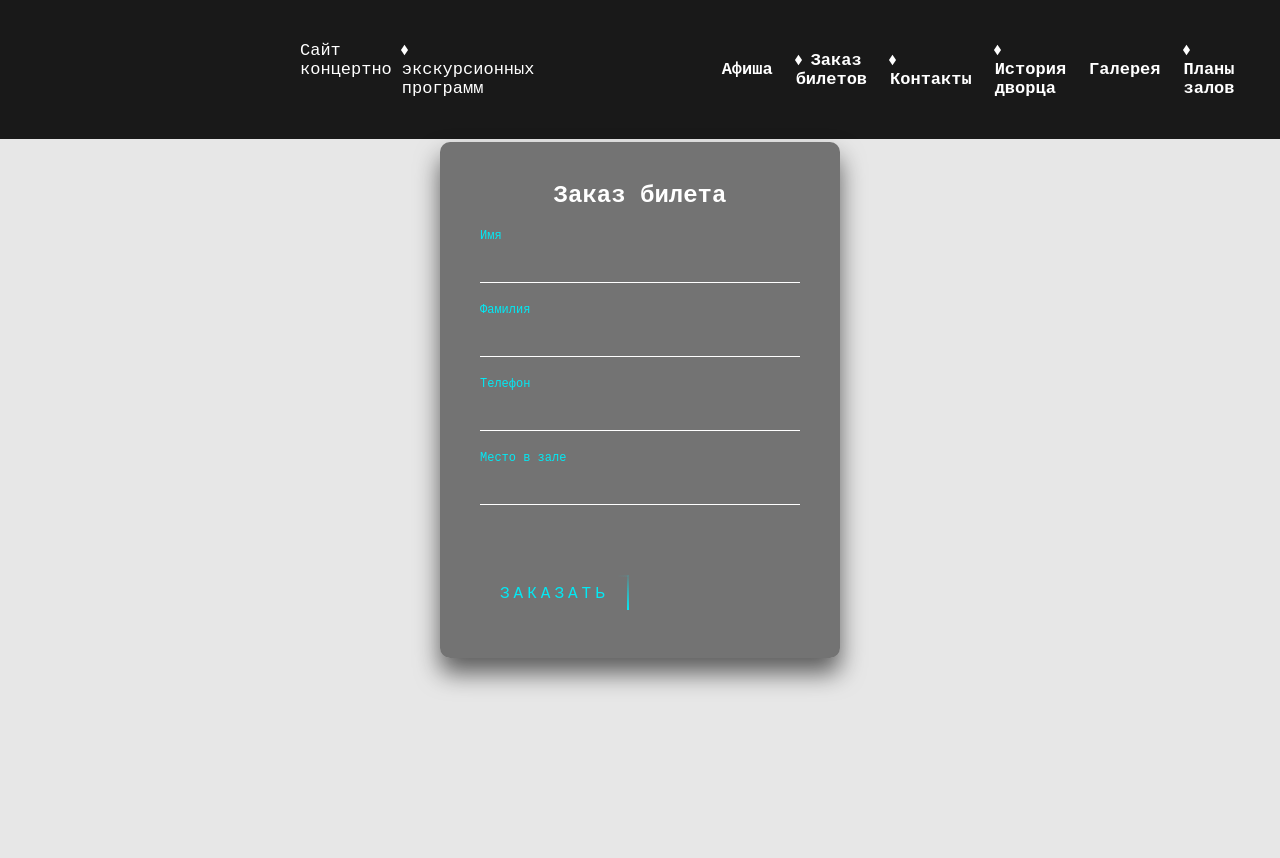
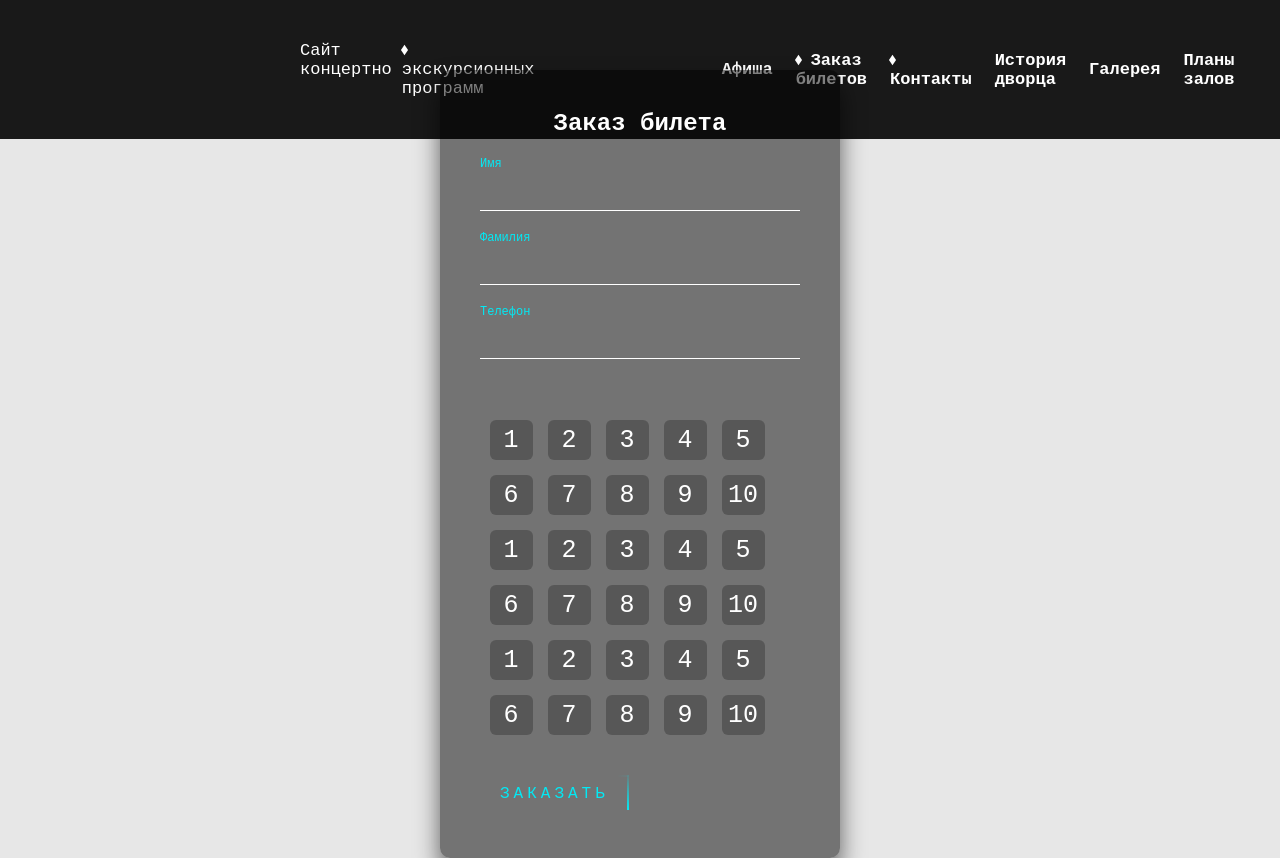
Before and after one commit to GlebRuban/Coursework, a React (Create React App) app: page /Buy in a window 1280 px wide. Before the commit the page ends 800 px from the top, so only its background shows below. Built offline with nearby package versions, Linux system fonts and the light colour scheme; a web font is replaced by a local one.

Commit message:
I made a choice of a row and a place

```diff
--- a/public/index.html
+++ b/public/index.html
@@ -10,8 +10,8 @@
       content="Web site created using create-react-app"
     />
     <link rel="preconnect" href="https://fonts.googleapis.com">
-<link rel="preconnect" href="https://fonts.gstatic.com" crossorigin>
-<link href="https://fonts.googleapis.com/css2?family=Fira+Sans:ital,wght@0,100;0,200;0,300;1,100;1,200;1,300;1,400&family=Martian+Mono&family=Sometype+Mono:ital,wght@0,400;0,500;0,600;0,700;1,400;1,500;1,600;1,700&display=swap" rel="stylesheet">
+    <link rel="preconnect" href="https://fonts.gstatic.com" crossorigin>
+    <link href="https://fonts.googleapis.com/css2?family=Fira+Sans:ital,wght@0,100;0,200;0,300;1,100;1,200;1,300;1,400&family=Martian+Mono&family=Sometype+Mono:ital,wght@0,400;0,500;0,600;0,700;1,400;1,500;1,600;1,700&display=swap" rel="stylesheet">
     <link rel="apple-touch-icon" href="%PUBLIC_URL%/logo192.png" />
     <!--
       manifest.json provides metadata used when your web app is installed on a
--- a/src/App.js
+++ b/src/App.js
@@ -19,9 +19,9 @@ function App() {
           <li>
             <Link className="a"  to='Contact'>Контакты</Link>
           </li>
-          <li>История дворца</li>
+          <a href='#' className='a'>История дворца</a>
           <Link className='a' to='Gallery'>Галерея</Link>
-          <li>Планы залов</li>
+          <a href='#' className='a'>Планы залов</a>
         </nav>
       </header>
       </section>
--- a/src/components/carousel/Carousel.js
+++ b/src/components/carousel/Carousel.js
@@ -14,16 +14,12 @@ export const Carousel = ({children}) =>  {
   const handleLeftClick = () => {
     console.log('left');
     setOffset((currentOffset) => {
-
       const newOffset = currentOffset + Page_width
-
-
       console.log(newOffset);
       return Math.min(newOffset, 0)
     })
   }
   const handleRightClick = () => {
-    console.log('right');
     setOffset((currentOffset) => {
       const newOffset = currentOffset - Page_width
       const maxOffset = - (Page_width * (pages.length - 1));
@@ -34,7 +30,7 @@ export const Carousel = ({children}) =>  {
 
   useEffect(()=>{
     setPages(
-      Children.map(children,(child)=>{
+      Children.map(children,(child) =>{
         return cloneElement(child,{
           style:{
             height:'100%',
--- a/src/components/carousel/carousel.css
+++ b/src/components/carousel/carousel.css
@@ -1,14 +1,14 @@
 .windows{
   overflow: hidden;
   height: 100%;
-  width: 861px;
+  width: 100%;
 }
 .sliderConteiner{
-  flex: 1;
-  width: 861px;
+  flex: 1 1;
+  max-width: 891px;
   display: flex;
   position: relative;
-  left: 10%;
+  left: 4%;
   top: 6%;
   height: 500px;
   align-items: center;
--- a/src/css/Form.css
+++ b/src/css/Form.css
@@ -7,7 +7,7 @@
 
 .login-box {
   position: absolute;
-  top: 50%;
+  top: 58%;
   left: 50%;
   width: 400px;
   padding: 40px;
@@ -160,10 +160,54 @@
     bottom: 100%;
   }
 }
-
-
 .login-box .user-box input:invalid {
   border-color: rgb(255, 128, 128);
   color: red;
   box-shadow: none;
 }
+
+.App {
+  display: flex;
+  flex-direction: column;
+  gap: 15px;
+  cursor:pointer;
+}
+
+.seat-container {
+  display: flex;
+  flex-wrap: wrap;
+  gap: 15px;
+  cursor:pointer;
+}
+
+.seat {
+  width: 43px;
+  height: 40px;
+  border-radius: 6px;
+  border: none;
+  background: rgb(25, 25, 25,0.3);
+  display: flex;
+  align-items: center;
+  justify-content: center;
+  font-size: 25px;
+  color: white;
+  position: relative;
+  left: 3%;
+  cursor:pointer;
+}
+
+.seat.selected {
+  background: #05B093;
+  transition: 0.5s;
+  cursor:pointer;
+}
+
+.selected-info {
+  margin-top: 1rem;
+  cursor:pointer;
+}
+
+p {
+  gap: 15px;
+  display: flex;
+}
--- a/src/css/Home.css
+++ b/src/css/Home.css
@@ -70,23 +70,23 @@ height: 557px;
 }
 .img{
   position: relative;
-  width: 885px;
+  width: 861px;
 }
 
 .div_img{
   flex: 1 1;
-  width: 885px;
+  width: 861px;
   display: flex;
   position: relative;
 }
 
 .thumb_div{
   position: relative;
-  right: -14.1%;
+  right: -7.1%;
   display: flex;
   gap: 10px;
   flex-direction: column;
-  flex: 1;
+  flex: 1 1;
 }
 
 .thumb_one{
--- a/src/page/BuyFormTickets.jsx
+++ b/src/page/BuyFormTickets.jsx
@@ -1,6 +1,35 @@
-import "../css/Form.css"
+import "../css/Form.css";
+
+import React, { useState } from 'react';
 
 export default function BuyFormTickets() {
+  const [selectedSeat, setSelectedSeat] = useState(null);
+  const handleSeatClick = (seat) => {
+    setSelectedSeat(seat);
+  };
+  const renderSeats = () => {
+    const seatsPerRow = 10;
+    const numRows = 3;
+    const seats = [];
+    for (let row = 1; row <= numRows; row++) {
+      for (let seatNum = 1; seatNum <= seatsPerRow; seatNum++) {
+        const seatId = `${row}-${seatNum}`;
+        const isSeatSelected = seatId === selectedSeat;
+        seats.push(
+          <div
+            key={seatId}
+            className={`seat ${isSeatSelected ? 'selected' : ''}`}
+            onClick={() => handleSeatClick(seatId)}
+          >
+            {seatNum}
+          </div>
+        );
+      }
+    }
+
+    return seats;
+  };
+
   return<>
   {/* Form Content */}
   <div className="login-box">
@@ -18,10 +47,25 @@ export default function BuyFormTickets() {
         <input type="tel" name="tel" pattern="[+789][0-9]{11}" />
         <label>Телефон</label>
       </div>
-      <div className="user-box">
-        <input type="text" name="number" pattern="^[0-50]+$"/>
-        <label>Место в зале</label>
-      </div>
+      <table className="App">
+        <tbody>
+        <div className="selected-info">
+        {selectedSeat && (
+          <p>
+            Выбрано место: Ряд
+            <span>
+              {selectedSeat.split('-')[0]}
+            </span>
+            Место
+            <span>
+              {selectedSeat.split('-')[1]}
+            </span>
+          </p>
+        )}
+        </div>
+        </tbody>
+        <div className="seat-container">{renderSeats()}</div>
+      </table>
       <a href="#">
         <span></span>
         <span></span>
--- a/src/page/Home.jsx
+++ b/src/page/Home.jsx
@@ -11,7 +11,6 @@ import music from "../images/Music.png"
 import time from "../images/Time.png"
 import age from "../images/age.png"
 import news1 from "../images/news1.png"
-import hall from "../images/hall.jpg"
 import news2 from "../images/news2.png"
 import poster from "../images/calendar.png"
 import calendar from "../images/heading.png"
@@ -24,8 +23,6 @@ export default function Home (){
     <section className="section_content">
       <Carousel>
       <div className="div_img">
-        <img  src = {content} className="img"/>
-        <img  src = {content} className="img"/>
         <img  src = {content} className="img"/>
         <img  src = {content} className="img"/>
         <img  src = {content} className="img"/>
```
Also changed, not shown: src/components/Hall/Hall.js (added, +49 -0 lines).
